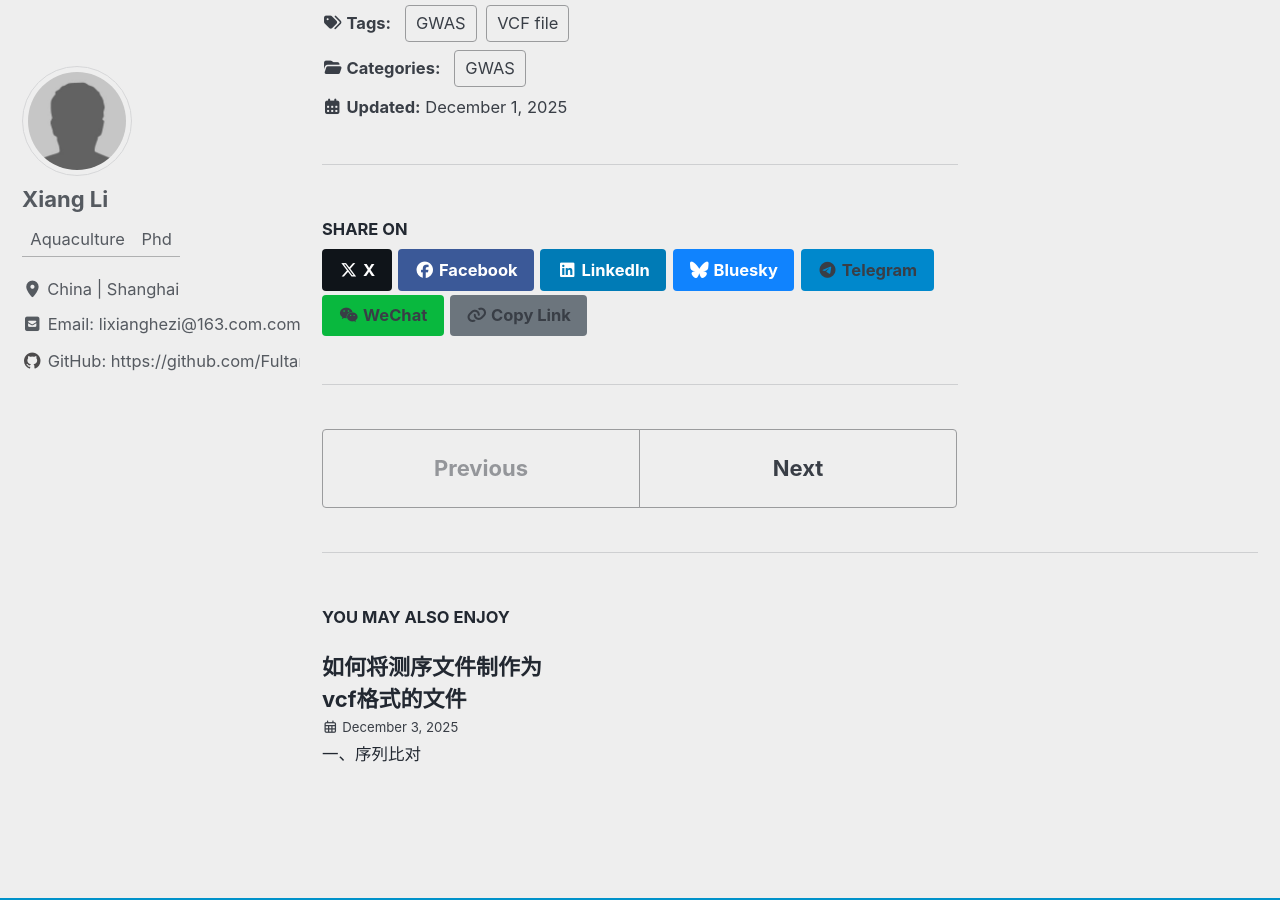
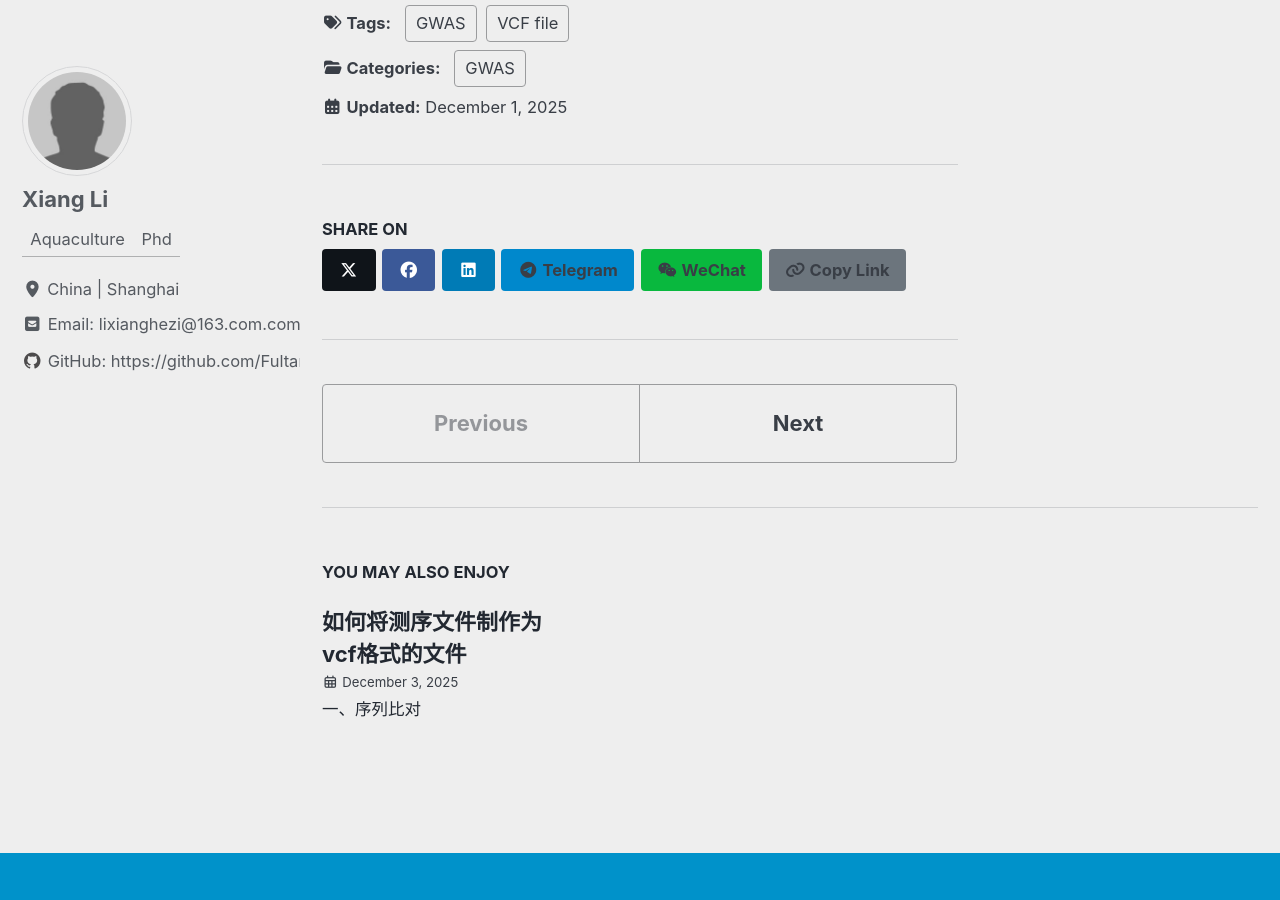
Before and after one commit to Fultar/Fultar.github.io, a Jekyll site: the page built from _posts/2025-12-01-learn-gwas-from-vcf.md, in a window 1280 px wide and 900 px high, scrolled down 4014 px. Built offline with Jekyll 4.4.1, drawn with Linux system fonts in a browser that asks for light colours; cached includes are drawn as plain includes; comment, search, counter and statistics services are not loaded.

Commit message:
Update social-share.html

```diff
--- a/_includes/social-share.html
+++ b/_includes/social-share.html
@@ -2,20 +2,17 @@
   <h4 class="page__share-title">{{ site.data.ui-text[site.locale].share_on_label | default: "Share on" }}</h4>
 
   <a href="https://x.com/intent/tweet?{% if site.twitter.username %}via={{ site.twitter.username | url_encode }}&{% endif %}text={{ page.title | url_encode }}%20{{ page.url | absolute_url | url_encode }}" class="btn btn--x" aria-label="Share on X" onclick="window.open(this.href, 'window', 'left=20,top=20,width=500,height=500,toolbar=1,resizable=0'); return false;" title="{{ site.data.ui-text[site.locale].share_on_label | default: 'Share on' }} X">
-    <i class="fab fa-fw fa-x-twitter" aria-hidden="true"></i><span> X</span>
+    <i class="fab fa-fw fa-x-twitter" aria-hidden="true"></i>
   </a>
 
   <a href="https://www.facebook.com/sharer/sharer.php?u={{ page.url | absolute_url | url_encode }}" class="btn btn--facebook" aria-label="Share on Facebook" onclick="window.open(this.href, 'window', 'left=20,top=20,width=500,height=500,toolbar=1,resizable=0'); return false;" title="{{ site.data.ui-text[site.locale].share_on_label | default: 'Share on' }} Facebook">
-    <i class="fab fa-fw fa-facebook" aria-hidden="true"></i><span> Facebook</span>
+    <i class="fab fa-fw fa-facebook" aria-hidden="true"></i>
   </a>
 
   <a href="https://www.linkedin.com/shareArticle?mini=true&url={{ page.url | absolute_url }}" class="btn btn--linkedin" aria-label="Share on LinkedIn" onclick="window.open(this.href, 'window', 'left=20,top=20,width=500,height=500,toolbar=1,resizable=0'); return false;" title="{{ site.data.ui-text[site.locale].share_on_label | default: 'Share on' }} LinkedIn">
-    <i class="fab fa-fw fa-linkedin" aria-hidden="true"></i><span> LinkedIn</span>
+    <i class="fab fa-fw fa-linkedin" aria-hidden="true"></i>
   </a>
 
-  <a href="https://bsky.app/intent/compose?text={{ page.title | url_encode }}%20{{ page.url | absolute_url | url_encode }}" class="btn btn--bluesky" onclick="window.open(this.href, 'window', 'left=20,top=20,width=500,height=500,toolbar=1,resizable=0'); return false;" title="{{ site.data.ui-text[site.locale].share_on_label | default: 'Share on' }} Bluesky">
-    <i class="fab fa-fw fa-bluesky" aria-hidden="true"></i><span> Bluesky</span>
-  </a>
   <!-- Telegram -->
   <a href="https://t.me/share/url?url={{ page.url | absolute_url | url_encode }}&text={{ page.title | url_encode }}" class="btn btn--telegram" onclick="window.open(this.href, 'window', 'left=20,top=20,width=500,height=500,toolbar=1,resizable=0'); return false;" title="{{ site.data.ui-text[site.locale].share_on_label | default: 'Share on' }} Telegram"><i class="fab fa-fw fa-telegram" aria-hidden="true"></i><span> Telegram</span></a>
 
```
